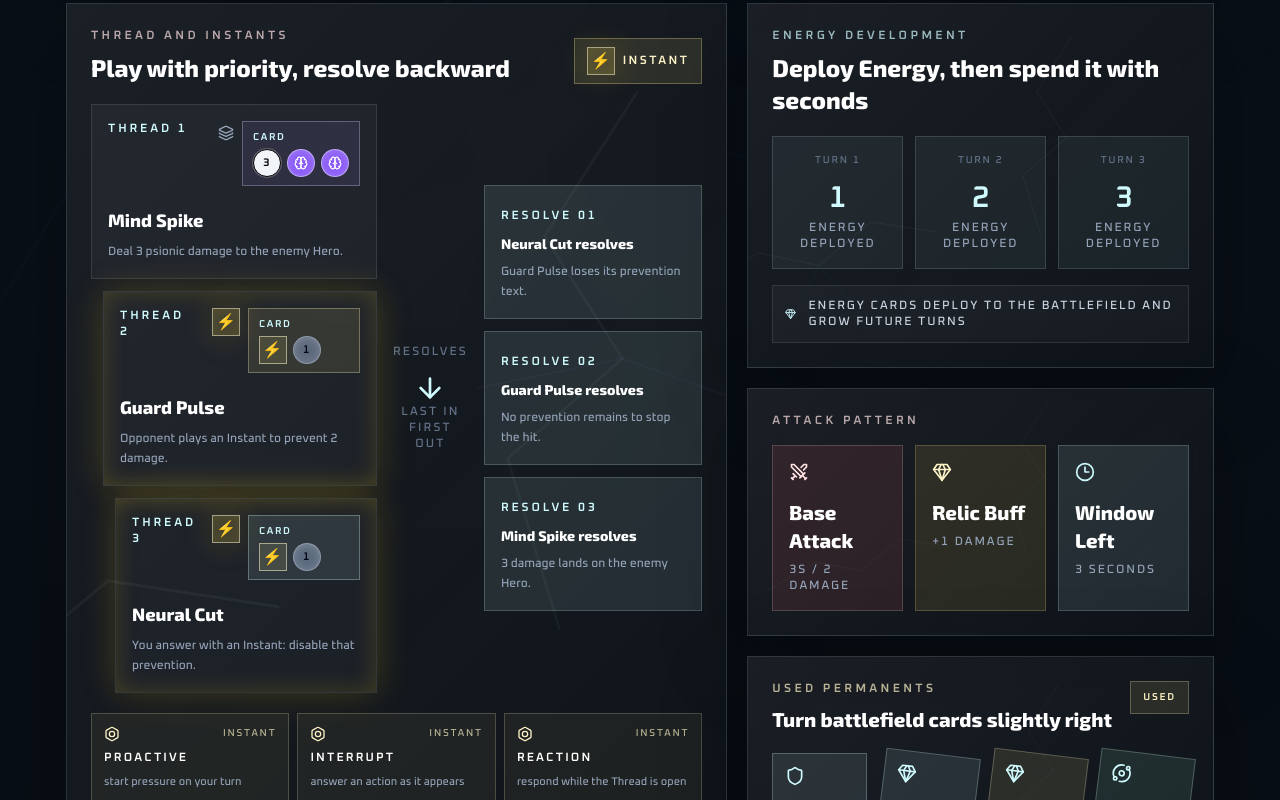
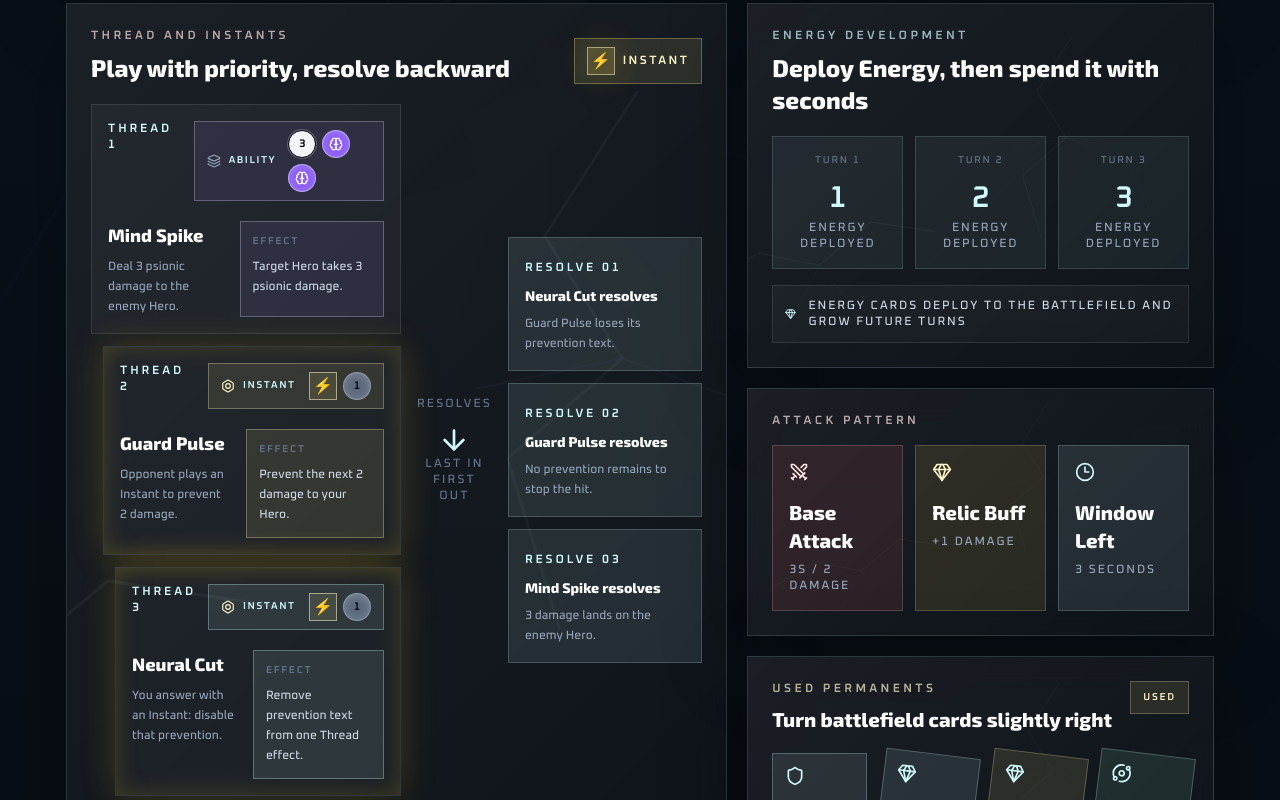
Before and after one commit to graillabxyz/fragmentsite, a Next.js app: page / in a window 1280 px wide. Shown: the part 3700-4500 px from the top of the page. Built offline with nearby package versions, Linux system fonts and the light colour scheme.

Commit message:
Simplify thread card rows

```diff
--- a/src/components/fragment-landing.tsx
+++ b/src/components/fragment-landing.tsx
@@ -603,50 +603,29 @@ function ThreadDemo() {
               className={`group/card relative border border-white/10 bg-white/[0.04] p-4 transition duration-300 hover:-translate-y-1 hover:border-cyan-100/35 ${card.flux ? "flux-ready border-amber-100/25" : ""}`}
               style={{ marginLeft: `${index * 12}px` }}
             >
-              <div className="flex items-start justify-between gap-4">
-                <span className="min-w-0 text-xs font-semibold uppercase tracking-[0.24em] text-cyan-100">
+              <div className="flex flex-col gap-3 sm:flex-row sm:items-start sm:justify-between">
+                <span className="text-xs font-semibold uppercase tracking-[0.24em] text-cyan-100">
                   Thread {card.step}
                 </span>
-                <div className="flex shrink-0 items-start gap-2">
-                  {card.flux ? <FluxBadge label="" /> : <Layers3 className="mt-1 size-4 text-slate-400" />}
-                  <button
-                    type="button"
-                    className={`relative min-w-28 border px-2.5 py-2 text-left transition hover:-translate-y-0.5 focus:outline-none focus:ring-1 focus:ring-cyan-100/50 ${card.accent}`}
-                    aria-label={`${card.name} card preview`}
-                  >
-                    <span className="block text-[10px] font-semibold uppercase tracking-[0.16em] text-cyan-100">
-                      Card
-                    </span>
-                    <span className="mt-1 block text-[10px] uppercase tracking-[0.14em] text-slate-400">
-                      <CostPips cost={card.cost} />
-                    </span>
-                    <span className="pointer-events-none absolute right-0 top-full z-30 mt-3 w-64 translate-y-1 border border-cyan-100/25 bg-void/95 p-3 text-left opacity-0 shadow-[0_18px_45px_rgba(0,0,0,0.4)] backdrop-blur transition duration-200 group-hover/card:translate-y-0 group-hover/card:opacity-100 group-focus-within/card:translate-y-0 group-focus-within/card:opacity-100">
-                      <span className="flex items-center justify-between gap-3">
-                        <span className="text-[10px] uppercase tracking-[0.18em] text-slate-400">
-                          {card.type}
-                        </span>
-                        <span className="shrink-0">
-                          <CostPips cost={card.cost} />
-                        </span>
-                      </span>
-                      <span className="font-title mt-5 block text-base text-white">
-                        {card.name}
-                      </span>
-                      <span className="mt-3 block border-t border-white/10 pt-3 text-xs leading-5 text-slate-300">
-                        {card.effect}
-                      </span>
-                      {card.flux ? (
-                        <span className="absolute right-3 top-9 text-lg leading-none text-amber-100">
-                          ⚡
-                        </span>
-                      ) : null}
-                    </span>
-                  </button>
+                <div className={`flex w-full items-center justify-between gap-3 border px-3 py-2 sm:w-auto sm:min-w-44 ${card.accent}`}>
+                  <span className="flex items-center gap-2 text-[10px] font-semibold uppercase tracking-[0.16em] text-cyan-100">
+                    {card.flux ? <Bolt className="size-3.5 text-amber-100" /> : <Layers3 className="size-3.5 text-slate-400" />}
+                    {card.type}
+                  </span>
+                  <CostPips cost={card.cost} />
                 </div>
               </div>
-              <div className="mt-5 max-w-[22rem]">
-                <div className="font-title text-lg text-white">{card.name}</div>
-                <div className="mt-2 text-xs leading-5 text-slate-400">{card.note}</div>
+              <div className="mt-5 grid gap-4 sm:grid-cols-[0.8fr_1fr]">
+                <div>
+                  <div className="font-title text-lg text-white">{card.name}</div>
+                  <div className="mt-2 text-xs leading-5 text-slate-400">{card.note}</div>
+                </div>
+                <div className={`border px-3 py-3 ${card.accent}`}>
+                  <div className="text-[10px] font-semibold uppercase tracking-[0.18em] text-slate-500">
+                    Effect
+                  </div>
+                  <div className="mt-2 text-xs leading-5 text-slate-300">{card.effect}</div>
+                </div>
               </div>
             </div>
           ))}
```
